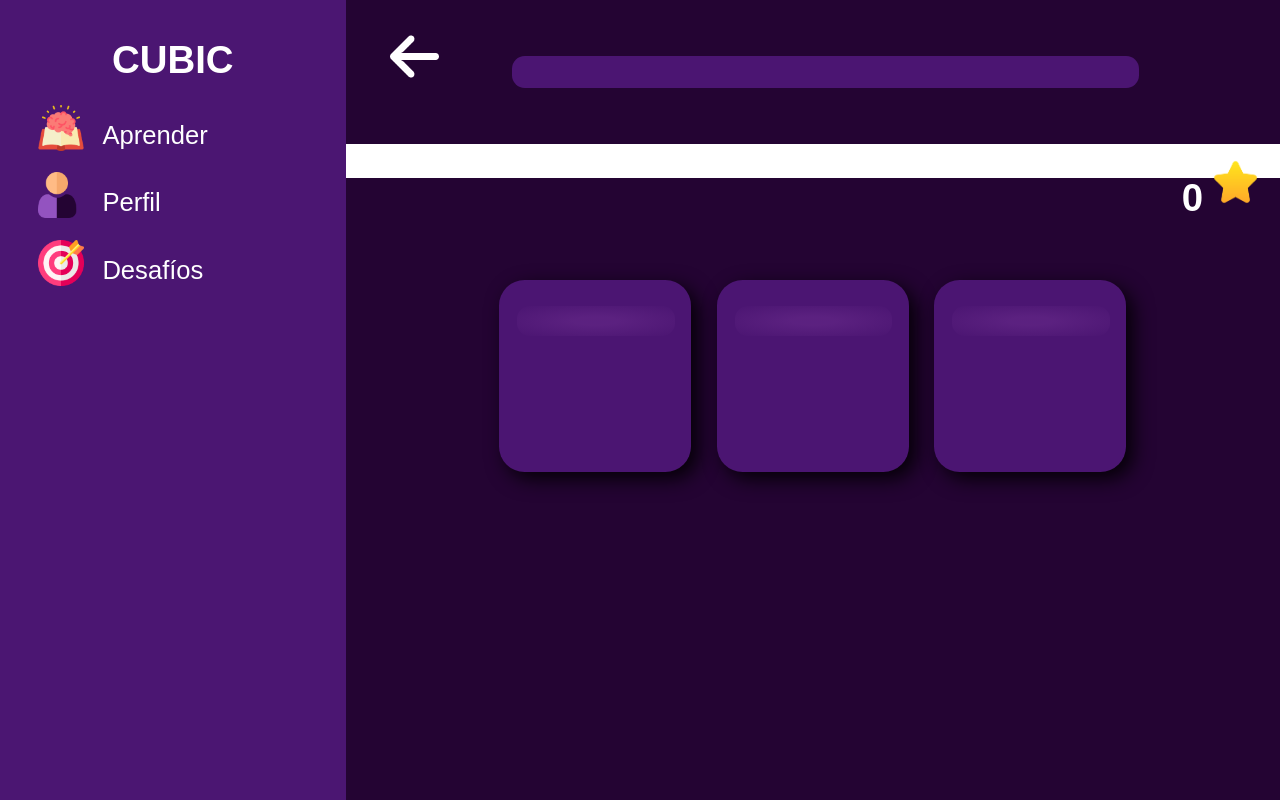
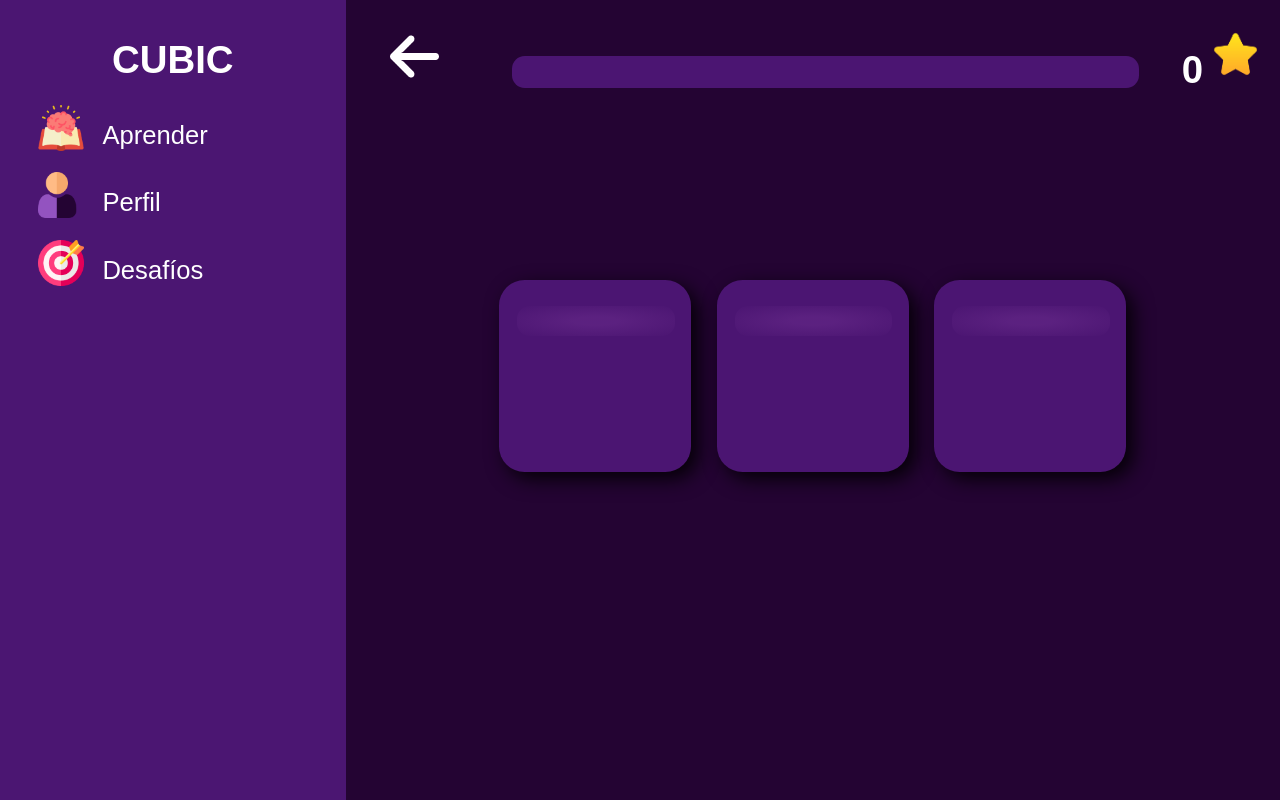
Before and after one commit to Memolajuega/cubic2, a Next.js app: page / in a window 1280 px wide. Built offline with nearby package versions, Linux system fonts and the light colour scheme; no server answers; the database is empty; a web font is replaced by a local one.

Commit message:
Minidetalle

```diff
--- a/src/app/globals.css
+++ b/src/app/globals.css
@@ -10,6 +10,7 @@
   margin: 0px;
   float: left;
   font-family: "Kufam", sans-serif;
+  background-color: #240433;
 }
 
 .sidemenu {
@@ -219,7 +220,7 @@ h1 {
 
 .estrellas {
   position: absolute;
-  margin-top: -520px;
+  margin-top: -81vh;
   right: 0;
 }
 
```
